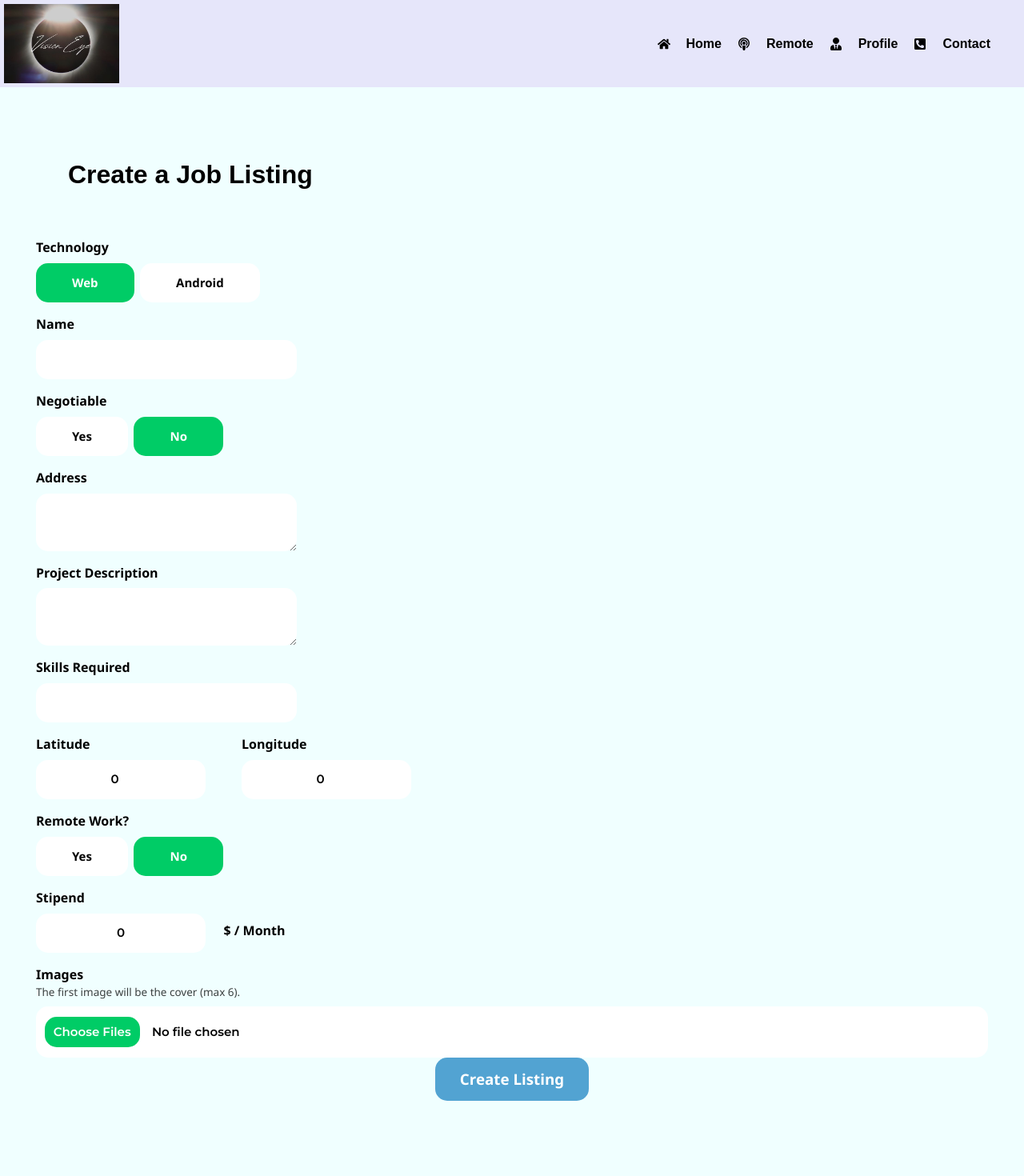
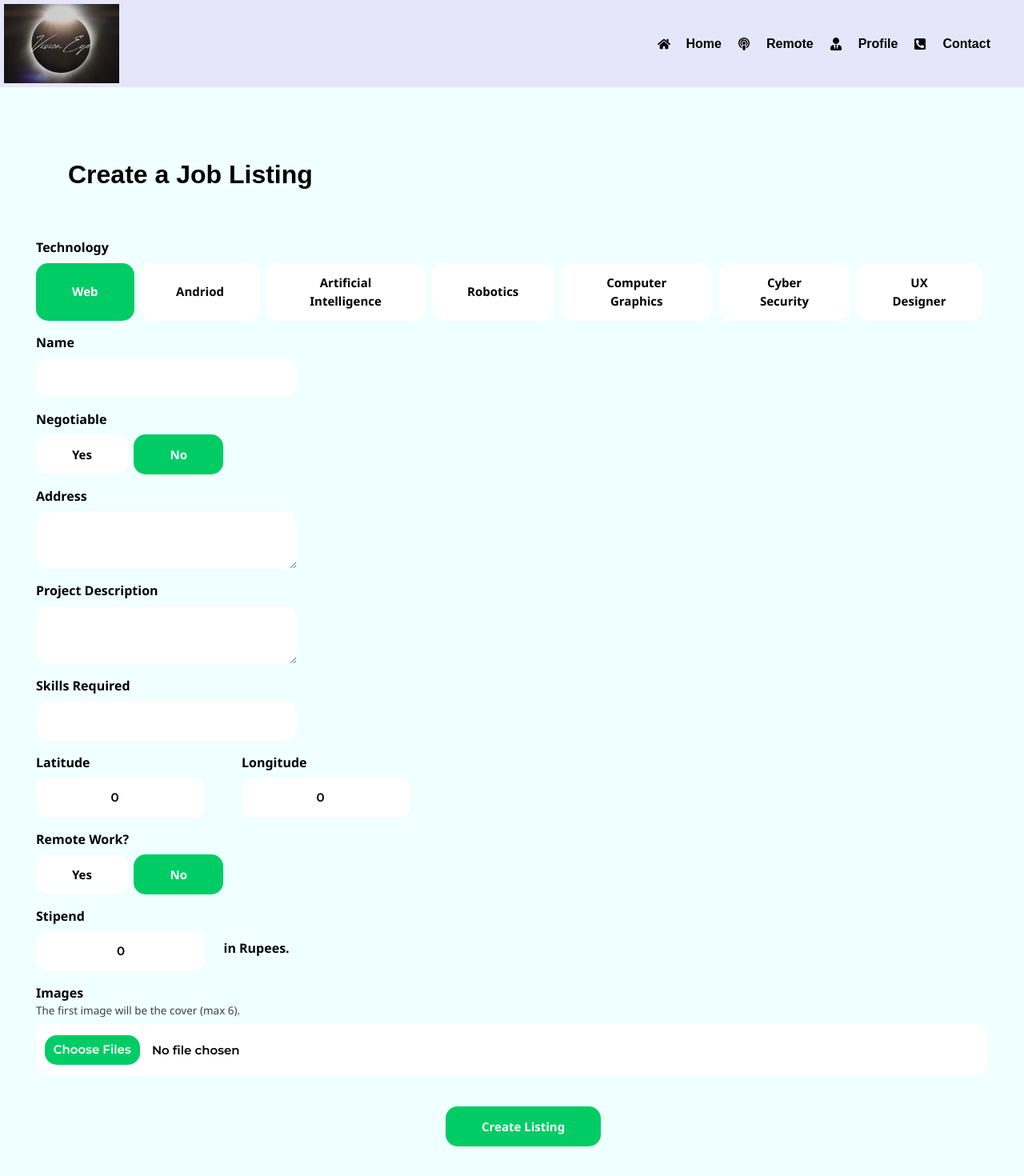
Before and after one commit to imroysakshi/vision-eye, a React (Create React App) app: page /create-listing in a window 1280 px wide. Shown: the top 1470 px of the page at 80% size. Built offline with nearby package versions, Linux system fonts and the light colour scheme; no server answers; sample sign-in values are in the browser's storage.

Commit message:
Rectifications

```diff
--- a/src/App.js
+++ b/src/App.js
@@ -13,7 +13,7 @@ import CreateListing from "./pages/CreateListing";
 import EditListing from "./pages/EditListing";
 import Listing from "./pages/Listing";
 import Offers from "./pages/Offers";
-import Page from "./components/Page";
+
 function App() {
   return (
     <>
@@ -38,7 +38,6 @@ function App() {
           />
           {/* <Route path="/contact/:landlordId" element={<Contact />} /> */}
           <Route path="/ref" element={<RefComp />} />
-          <Route path="/page" element={<Page />} />
         </Routes>
       </BrowserRouter>
       {/* <ToastContainer autoClose={3000} /> */}
--- a/src/components/ListingItem.jsx
+++ b/src/components/ListingItem.jsx
@@ -1,10 +1,8 @@
 import { Link } from "react-router-dom";
 import { ReactComponent as DeleteIcon } from "../assets/svg/deleteIcon.svg";
 import { ReactComponent as EditIcon } from "../assets/svg/editIcon.svg";
-import bedIcon from "../assets/svg/bedIcon.svg";
-import bathtubIcon from "../assets/svg/bathtubIcon.svg";
-import { FaDollarSign } from "react-icons/fa";
-import { FaLaptopCode } from "react-icons/fa";
+import { FaRupeeSign } from "react-icons/fa";
+// import { FaLaptopCode } from "react-icons/fa";
 
 const ListingItem = ({ listing, id, onDelete, onEdit }) => {
   console.log(listing);
@@ -36,7 +34,7 @@ const ListingItem = ({ listing, id, onDelete, onEdit }) => {
 
             <div className="categoryListingInfoDiv">
               {/* <img src={bedIcon} alt="bed" /> */}
-              <FaDollarSign />
+              <FaRupeeSign />
               <p className="categoryListingInfoText">
                 {/* {listing.bedrooms > 1
                   ? `${listing.bedrooms} Bedrooms`
@@ -44,13 +42,10 @@ const ListingItem = ({ listing, id, onDelete, onEdit }) => {
                 {listing.stipend}
               </p>
 
-              <p className="categoryListingInfoText">
-                {/* {listing.bathrooms > 1
-                  ? `${listing.bathrooms} Bathrooms`
-                  : `1 Bathroom`} */}
+              {/* { <p className="categoryListingInfoText">
                 <FaLaptopCode />
                 {listing.skills}
-              </p>
+              </p> } */}
             </div>
           </div>
         </Link>
--- a/src/components/Page.jsx
+++ /dev/null
@@ -1,11 +0,0 @@
-import React from "react";
-
-const Page = () => {
-  return (
-
-   <p>SUPERMAN</p>
-
-  );
-};
-
-export default Page;
--- a/src/index.css
+++ b/src/index.css
@@ -533,13 +533,14 @@ button {
 
 .categoryListingInfoDiv {
   display: flex;
-  justify-content: space-between;
-  max-width: 275px;
+  /* justify-content: space-between; */
+  /* max-width: 275px; */
 }
 
 .categoryListingInfoText {
   font-weight: 500;
   font-size: 0.7rem;
+  margin-right: 2vw;
 }
 
 .loadMore {
--- a/src/pages/Category.jsx
+++ b/src/pages/Category.jsx
@@ -110,6 +110,13 @@ const Category = () => {
           {params.categoryName === "android" && "Android Projects"}
           {params.categoryName === "cloud-computing" &&
             "Cloud Computing Projects"}
+          {params.categoryName === "ai" && "AI Projects"}
+          {params.categoryName === "robotics" && "Robotics Projects"}
+          {params.categoryName === "computer graphics" &&
+            "Computer Graphics Projects"}
+          {params.categoryName === "cyber security" &&
+            "Cyber Security Projects"}
+          {params.categoryName === "ux-designing" && "UX  Projects"}
         </p>
       </header>
 
--- a/src/pages/CreateListing.css
+++ b/src/pages/CreateListing.css
@@ -6,3 +6,18 @@
   /* margin-left: 10vw; */
   font-family:Arial, Helvetica, sans-serif;
 }
+
+.formButtonActive2 {
+    background-color: #00cc66;
+    color: #ffffff;
+    padding: 0.9rem 3rem;
+  font-weight: 600;
+  border-radius: 1rem;
+  font-size: 1rem;
+  /* margin: 0.5rem 0.5rem 0 0; */
+  display: flex;
+  justify-content: center;
+  align-items: center;
+  margin-top: 3vw;
+  margin-left: 40vw;
+  }
--- a/src/pages/CreateListing.jsx
+++ b/src/pages/CreateListing.jsx
@@ -223,7 +223,60 @@ const CreateListing = () => {
               value="android"
               onClick={onMutate}
             >
-              Android
+              Andriod
+            </button>
+            <button
+              type="button"
+              className={type === "ai" ? "formButtonActive" : "formButton"}
+              id="type"
+              value="ai"
+              onClick={onMutate}
+            >
+              Artificial Intelligence
+            </button>
+            <button
+              type="button"
+              className={
+                type === "robotics" ? "formButtonActive" : "formButton"
+              }
+              id="type"
+              value="robotics"
+              onClick={onMutate}
+            >
+              Robotics
+            </button>
+            <button
+              type="button"
+              className={
+                type === "computer-graphics" ? "formButtonActive" : "formButton"
+              }
+              id="type"
+              value="computer-graphics"
+              onClick={onMutate}
+            >
+              Computer Graphics
+            </button>
+            <button
+              type="button"
+              className={
+                type === "cyber-security" ? "formButtonActive" : "formButton"
+              }
+              id="type"
+              value="cyber-security"
+              onClick={onMutate}
+            >
+              Cyber Security
+            </button>
+            <button
+              type="button"
+              className={
+                type === "ux-designing" ? "formButtonActive" : "formButton"
+              }
+              id="type"
+              value="ux-designing"
+              onClick={onMutate}
+            >
+              UX Designer
             </button>
           </div>
 
@@ -235,7 +288,7 @@ const CreateListing = () => {
             value={name}
             onChange={onMutate}
             maxLength="32"
-            minLength="10"
+            minLength="2"
             required
           />
 
@@ -417,7 +470,7 @@ const CreateListing = () => {
               max="750000000"
               required
             />
-            <p className="formPriceText">$ / Month</p>
+            <p className="formPriceText">in Rupees.</p>
           </div>
 
           {/* {remote && (
@@ -450,7 +503,10 @@ const CreateListing = () => {
             multiple
             required
           />
-          <button type="submit" className="primaryButton createListingButton">
+          <button
+            type="submit"
+            className="formButtonActive2 createListingButton"
+          >
             Create Listing
           </button>
         </form>
--- a/src/pages/Explore.jsx
+++ b/src/pages/Explore.jsx
@@ -101,11 +101,15 @@ const Explore = () => {
               {/* start */}
               <div class="parent">
                 <div class="child1">
-                  <button className="exploreButton">Robotics</button>
+                  <Link to="/category/robotics">
+                    <button className="exploreButton">Robotics</button>
+                  </Link>
                   <Link to="/category/android">
                     <button className="exploreButton">Android</button>
                   </Link>
-                  <button className="exploreButton">AI</button>
+                  <Link to="/category/ai">
+                    <button className="exploreButton">AI</button>
+                  </Link>
                   <Link to="/category/cloud-computing">
                     <button className="exploreButton">Cloud Computing</button>
                   </Link>
@@ -114,9 +118,15 @@ const Explore = () => {
                   <Link to="/category/web">
                     <button className="exploreButton">Web</button>
                   </Link>
-                  <button className="exploreButton">NLP</button>
-                  <button className="exploreButton">Cyber Security</button>
-                  <button className="exploreButton">Computer Graphics</button>
+                  <Link to="/category/ux-designing">
+                    <button className="exploreButton">UX Designing</button>
+                  </Link>
+                  <Link to="/category/cyber-security">
+                    <button className="exploreButton">Cyber Security</button>
+                  </Link>
+                  <Link to="/category/computer-graphics">
+                    <button className="exploreButton">Computer Graphics</button>
+                  </Link>
                 </div>
               </div>
               {/* end */}
```
Also changed, not shown: src/img/imageSample.jpeg (added).
